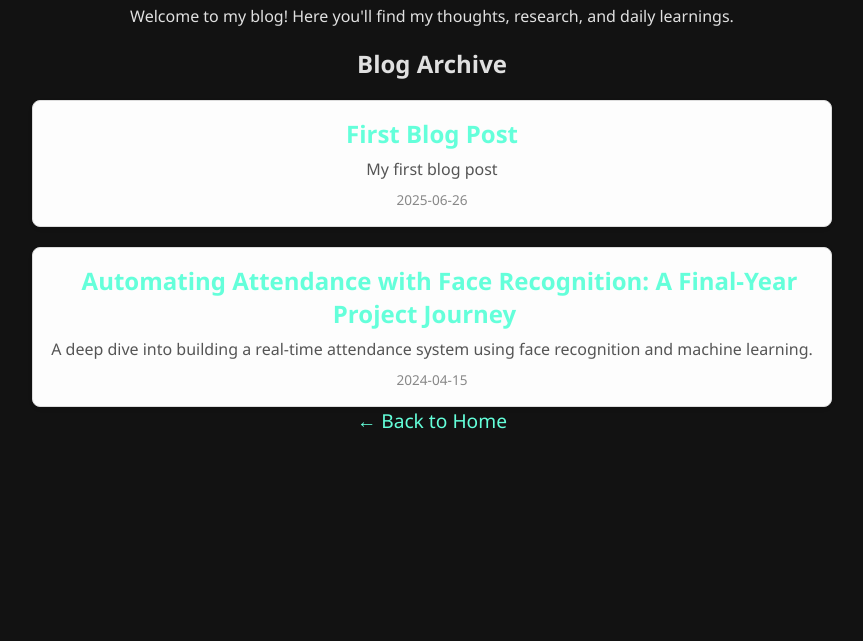
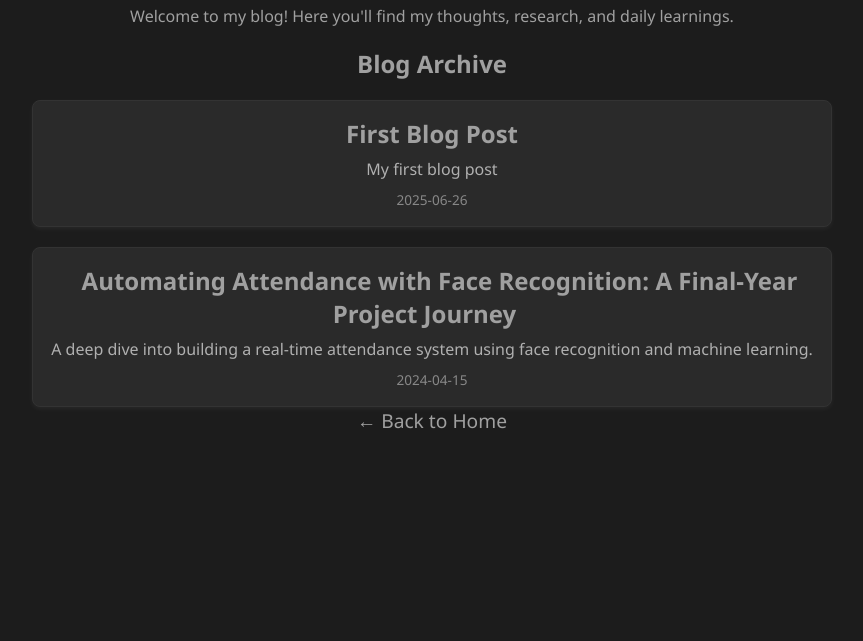
Before and after one commit to bad-bit01/sal.github.io, a plain HTML site: page blog/index.html in a window 1280 px wide. Shown: the part 159-800 px from the top of the page, without its empty margins (208-1071 px from the left). Drawn offline with Linux system fonts and the light colour scheme.

Commit message:
added a Sable Night colour palette

```diff
--- a/style.css
+++ b/style.css
@@ -1,6 +1,7 @@
+
 body {
-  background-color: #121212;
-  color: #e0e0e0;
+  background-color: #1C1C1C;
+  color: #A0A0A0;
   font-family: 'Segoe UI', sans-serif;
   margin: 0;
   padding: 0;
@@ -13,7 +14,7 @@ body {
 }
 
 a {
-  color: #64ffda;
+  color: #A0A0A0;
   text-decoration: none;
   margin: 0 15px;
   font-size: 1.2em;
@@ -36,11 +37,11 @@ footer {
 }
 
 .blog-post {
-  border: 1px solid #ddd;
+  border: 1px solid #333;
   border-radius: 8px;
   padding: 16px;
-  background-color: #fdfdfd;
-  box-shadow: 0 2px 5px rgba(0, 0, 0, 0.05);
+  background-color: #2A2A2A;
+  box-shadow: 0 2px 5px rgba(255, 255, 255, 0.05);
   transition: transform 0.2s ease;
 }
 
@@ -51,11 +52,12 @@ footer {
 .blog-post h3 {
   margin: 0 0 8px;
   font-size: 1.25rem;
+  color: #D0D0D0;
 }
 
 .blog-post .description {
   margin: 0 0 8px;
-  color: #555;
+  color: #B0B0B0;
 }
 
 .blog-post .date {
```
